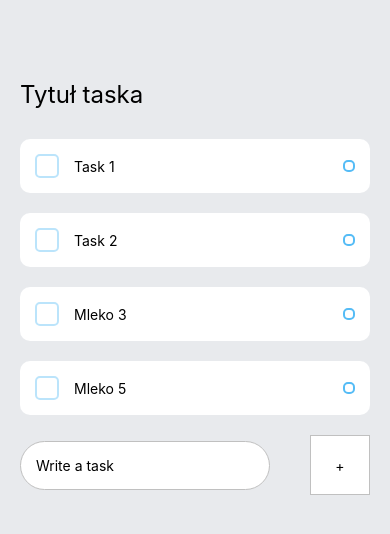
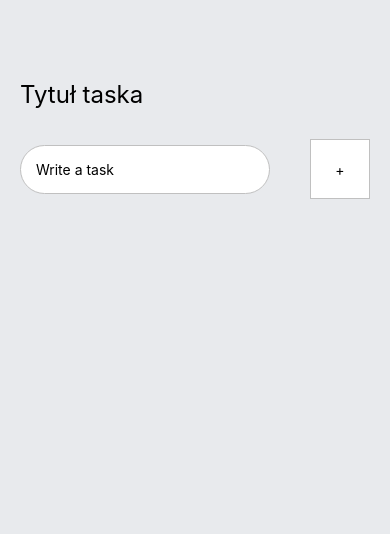
Before and after one commit to begiedz/ReactNative-Notes, a React Native app: screen / in a window 390 px wide. Shown: the top 534 px of the page. Built offline with nearby package versions, Linux system fonts and the light colour scheme.

Commit message:
add task function

```diff
--- a/App.js
+++ b/App.js
@@ -1,22 +1,34 @@
-import { StatusBar } from 'expo-status-bar';
-import { StyleSheet, Text, View, KeyboardAvoidingView, Keyboard, ScrollView, TouchableOpacity, TextInput } from 'react-native';
+import React, { useState } from 'react';
+import { StyleSheet, Text, View, KeyboardAvoidingView, Keyboard, ScrollView, TouchableOpacity, TextInput, Touchable } from 'react-native';
 import Task from './components/Task';
 
 export default function App() {
+  const [task, setTask] = useState('');
+  const [taskItems, setTaskItems] = useState([]);
+
+  const handleAddTask = () => {
+    setTaskItems([...taskItems, task]);
+    setTask('');
+  }
   return (
     <View style={styles.container}>
       <View style={styles.tasksWrapper}>
         <Text style={styles.sectionTitle}>Tytuł taska</Text>
         <View style={styles.items}>
-          <Task text="Task 1" />
-          <Task text="Task 2" />
-          <Task text="Mleko 3" />
-          <Task text="Mleko 5" />
+          {
+            taskItems.map((item, index) => {
+              return (
+                <TouchableOpacity key={index}>
+                  <Task text={item} />
+                </TouchableOpacity>
+              )
+            })
+          }
         </View>
       </View>
 
       <KeyboardAvoidingView style={styles.writeTaskWrapper}>
-        <TextInput style={styles.input} placeholder={'Write a task'} />
+        <TextInput style={styles.input} placeholder={'Write a task'} value={task} onChangeText={text => setTask(text)} />
         <TouchableOpacity onPress={() => handleAddTask()}>
           <View style={styles.addWrapper}>
             <Text style={styles.addText}>+</Text>
@@ -69,5 +81,6 @@
     borderColor: '#c0c0c0',
     borderWidth: 1,
   },
-  addText: {},
+  addText: {
+  },
 });
```
